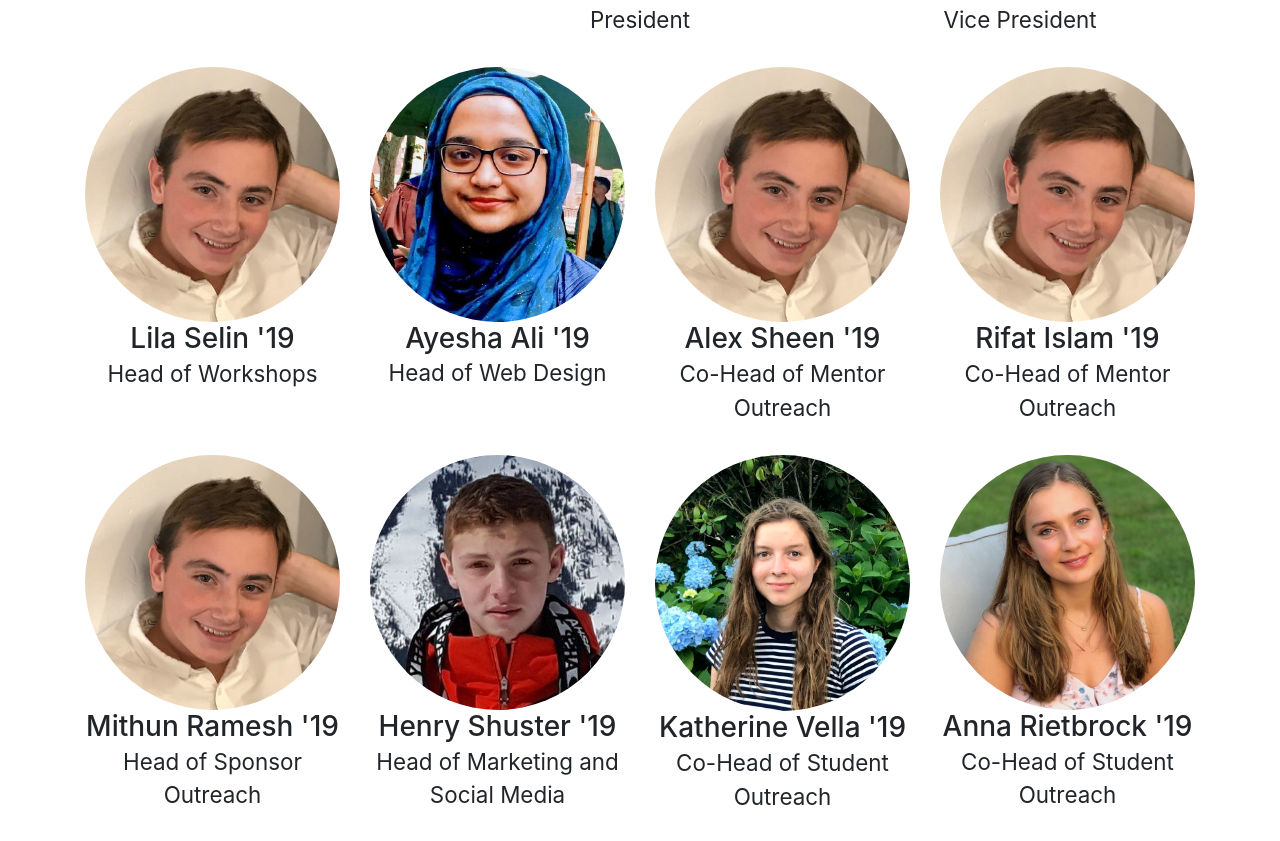
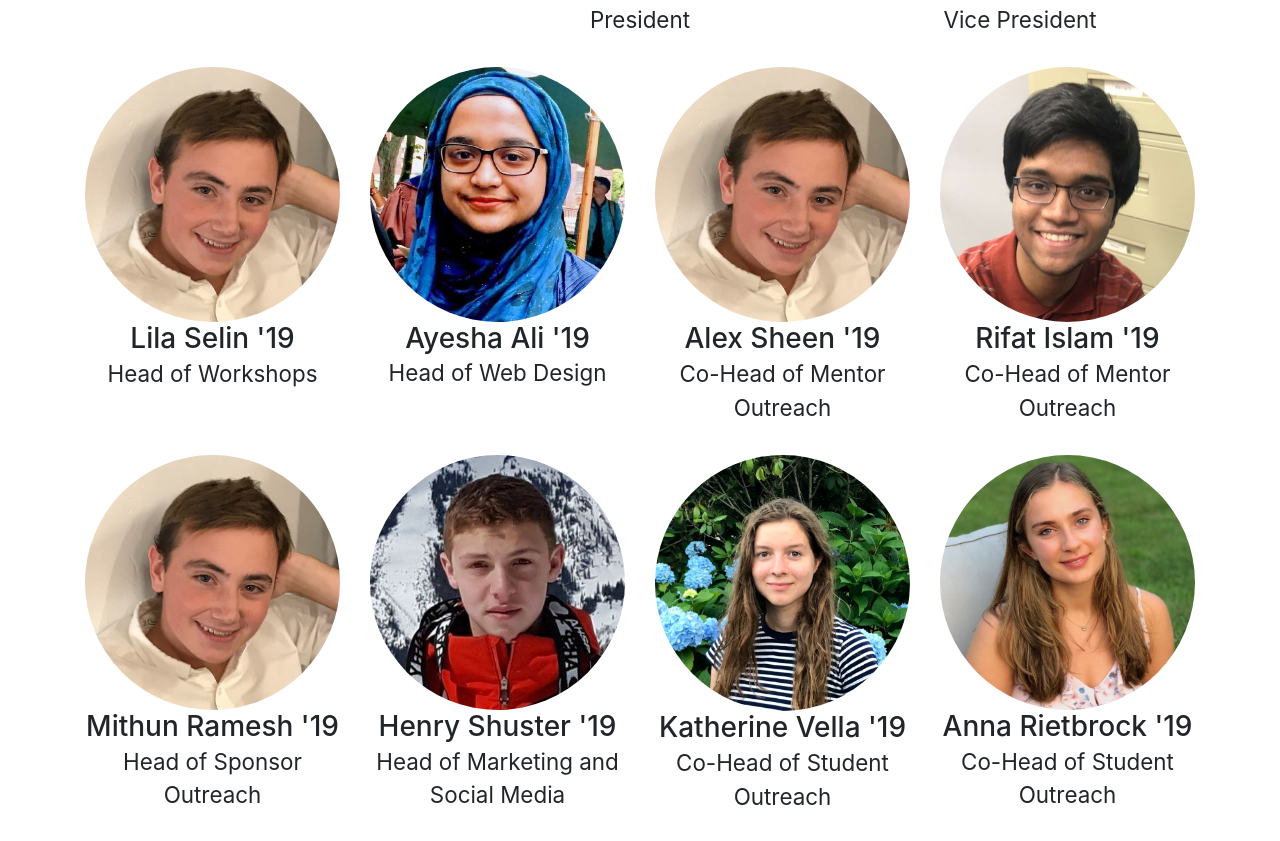
Before and after one commit to ayeshaali/hacktrinVI, a website with bundled scripts: page index.html in a window 1280 px wide. Shown: the part 4072-4913 px from the top of the page. Built offline with nearby package versions, Linux system fonts and the light colour scheme.

Commit message:
team pics

```diff
--- a/index.html
+++ b/index.html
@@ -350,7 +350,7 @@
             </div>
 
             <div class="col-lg-3 col-sm-6 text-center mb-4">
-              <img class="rounded-circle img-fluid d-block mx-auto" src="img/team/matteo.jpg" alt="">
+              <img class="rounded-circle img-fluid d-block mx-auto" src="img/team/rifat.jpeg" alt="">
               <h3>Rifat Islam '19
                 <br>
                 <small>Co-Head of Mentor Outreach</small>
```
Also changed, not shown: img/team/rifat.jpeg (added).
